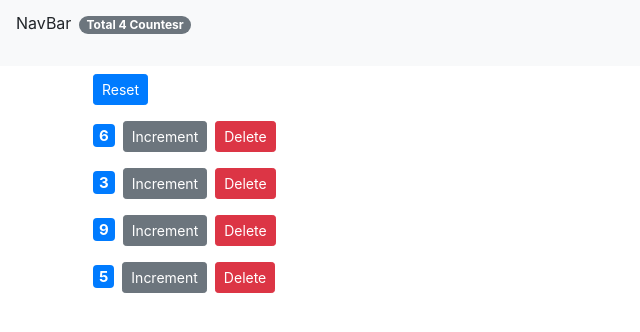
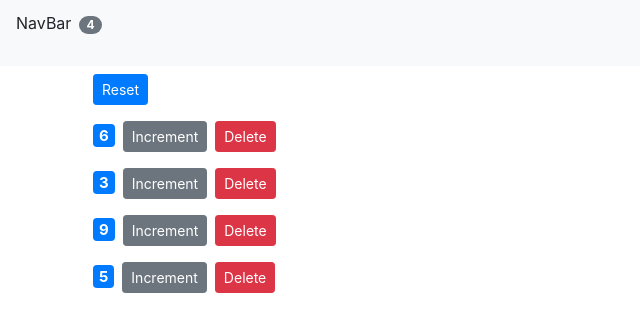
Before and after one commit to suhailphp/counter-app-tuto, a React (Create React App) app: page / in a window 1280 px wide. Shown: the top 332 px of the page, without its empty margins (0-640 px from the left). Built offline with nearby package versions, Linux system fonts and the light colour scheme.

Commit message:
navBar updated with a small change

```diff
--- a/src/components/navbar.jsx
+++ b/src/components/navbar.jsx
@@ -7,7 +7,7 @@ class NavBar extends Component {
         <p className="navbar-branc">
           NavBar
           <span className="badge badge-pill badge-secondary m-2">
-            Total {this.props.countersCount} Countesr
+            {this.props.countersCount}
           </span>
         </p>
       </nav>
```
